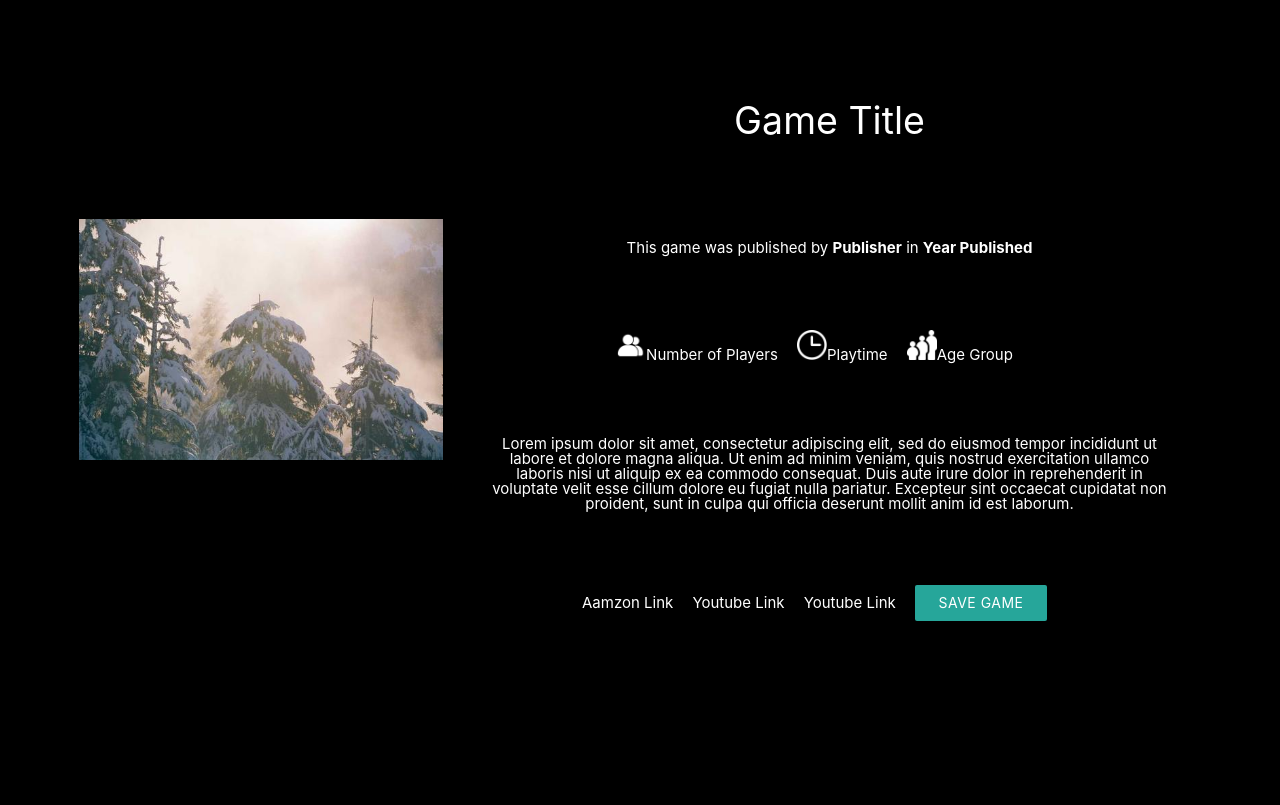
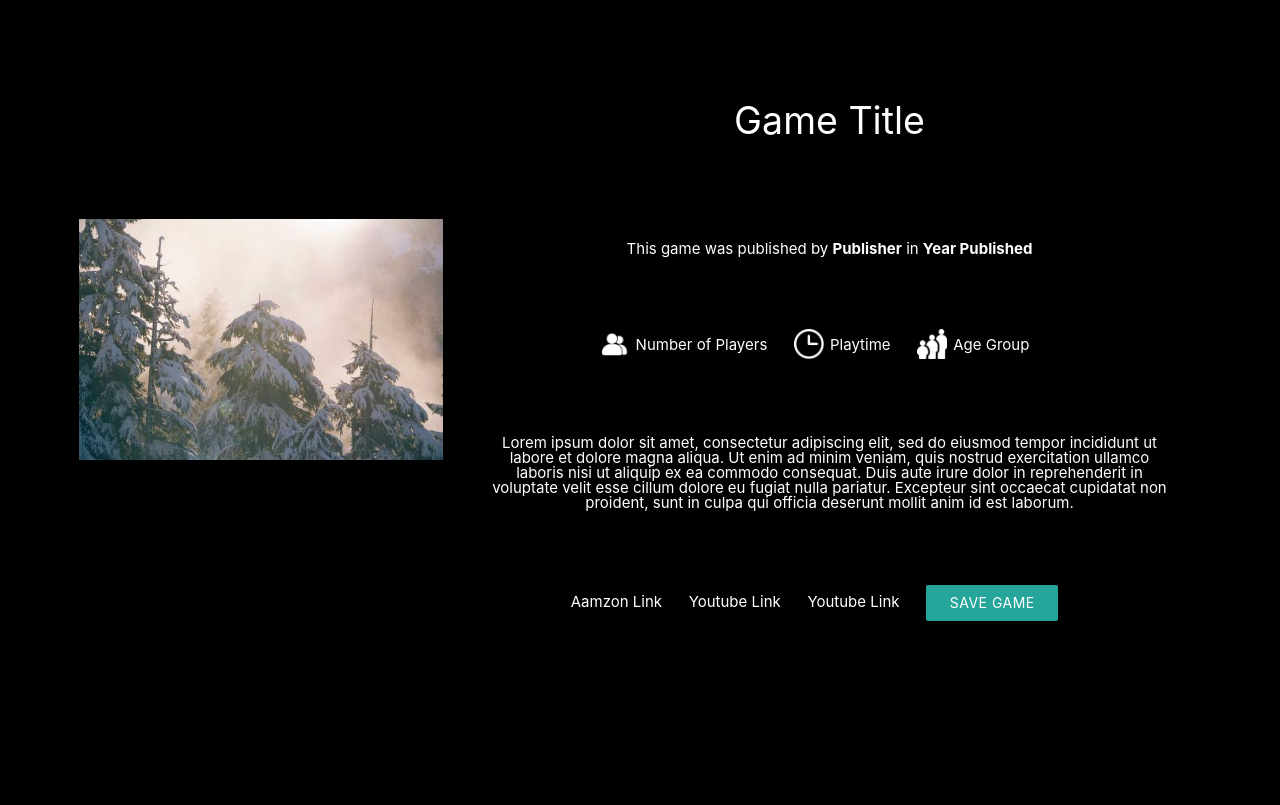
Before and after one commit to CaldwellDerek/bgp, a PHP site: page / in a window 1280 px wide. Shown: the part 373-1178 px from the top of the page. Run offline with PHP 8.4, Linux system fonts and the light colour scheme.

Commit message:
adjusted spacing with images and game details

```diff
--- a/css/index.css
+++ b/css/index.css
@@ -153,15 +153,23 @@ header {
     font-size: 2.5rem;
 }
 
+.game-info ul {
+    position: relative;
+}
+
 .game-info li {
     display: inline;
-    margin: 0 0.5rem;
+    margin: 0 0.75rem;
 }
 
 .game-info img {
     height: 2rem;
     width: 2rem;
     filter: invert(100%) sepia(0%) saturate(0%) hue-rotate(131deg) brightness(103%) contrast(101%);
+    vertical-align: middle;
+    position: relative;
+    bottom: 0.1rem;
+    margin-right: 0.4rem;
 }
 
 /* Similar Games -------------------------------------------------------------------- */
```
